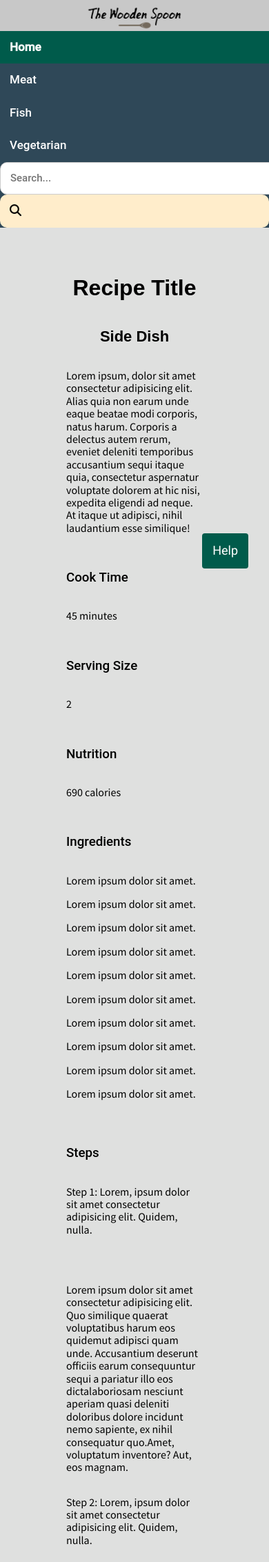
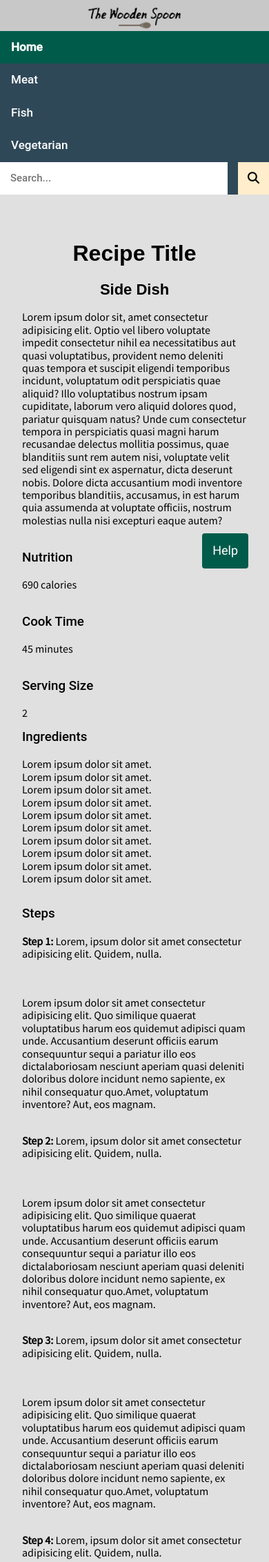
Before and after one commit to jameszangari/idm232, a PHP site: page /result.html in a window 390 px wide. Shown: the top 2264 px of the page at 69% size. Run offline with PHP 8.4, Linux system fonts and the light colour scheme; some libraries are stand-ins or nearby versions; some web fonts are replaced.

Commit message:
media query adjustments

```diff
--- a/recipes.css
+++ b/recipes.css
@@ -9,24 +9,39 @@ body {
 h1 {
     font-family: 'Montserrat Extra Bold', sans-serif;
     font-size: 32px;
+    margin-top: 0;
 }
 
 h2 {
     font-family: 'Source Sans Pro Bold', sans-serif;
     font-size: 22px;
+    margin-top: 0;
 }
 
 h3 {
     font-family: 'Roboto Medium', sans-serif;
+    margin-top: 0;
 }
 
 h4 {
     font-family: 'Ubuntu Regular', sans-serif;
+    margin-top: 0;
 }
 
-p {
+p,li {
     font-family: 'Source Sans Pro', serif;
     font-weight: 100;
+    margin-top: 0;
+    list-style: none;
+}
+
+ol {
+    margin: auto;
+    margin-left: -40px;
+}
+
+p b {
+    font-weight: bold;
 }
 
 .mainLogo {
@@ -93,13 +108,18 @@ a.active {
 
 .headerBox .search-container button {
     padding: 6px 10px;
-    margin-top: 8px;
     margin-right: 8px;
     background: #FFEDCB;
     font-size: 17px;
     border: none;
     cursor: pointer;
     border-radius: 10px;
+}
+
+@media only screen and (min-width: 600px) {
+    .headerBox .search-container button {
+        margin-top: 8px;
+    }
 }
 
 .headerBox .search-container button:hover {
@@ -142,6 +162,7 @@ Home Screen
 
 .gridTitle {
     font-size: 18px;
+    padding-top: 1em;
 }
 
 .gridTitle, .gridSide {
@@ -157,8 +178,8 @@ Result Page CSS
 .recipeGridResult {
     display: flex;
     flex-direction: column;
-    flex-wrap: wrap;
-    justify-content: center;
+    padding-top: 1em;
+    padding-bottom: 1em;
 }
 
 .resultImage, .resultImageIngredients {
@@ -171,6 +192,7 @@ Result Page CSS
 
 .resultTitle {
     text-align: center;
+    margin-top: 0;
 }
 
 .resultSide {
@@ -192,6 +214,7 @@ Result Page CSS
     margin-left: auto;
     margin-right: auto;
     height: auto;
+    width: 40%;
 }
 
 /* ===========================================
@@ -211,12 +234,18 @@ Media Queries
     .mainLogo {
         width: 40%;
     }
+
+    .miscInfo {
+        /* display: flex; */
+        /* justify-content: space-between; */
+        padding: 1em 0 2em 0;
+    }
 }
 
 /* Desktops and laptops ----------- */
 @media screen and (min-width: 1224px) {
     .recipeGrid {
-        margin: 0 10em 0 10em;
+        margin: auto 2em;
     }
 
     .mainLogo {
@@ -227,86 +256,92 @@ Media Queries
 /* Large screens ----------- */
 @media only screen  and (min-width : 1824px) {
     .recipeGrid {
-        margin: 0 20em 0 20em;
+        margin: auto 22em;
     }
 }
 
 @media screen and (min-width: 320px) and (max-width: 1024px) {
     .recipeGridResult {
-        padding: 1em 6em 1em 6em;
+        margin: auto 2em;
+        padding-bottom: 3em;
     }
 }
 
 @media screen and (min-width: 1024px) and (max-width: 1224px) {
     .recipeGridResult {
-        padding: 1em 9em 1em 9em;
-    }
-
-    .resultTime, .resultServing, .resultNutrition {
-        text-align: center;
+        margin: auto 10em;
     }
 }
 
-@media screen and (min-width: 1224px) and (max-width: 2560px) {
+@media screen and (min-width: 1224px) and (max-width: 1424px) {
     .recipeGridResult {
-        padding: 1em 0 1em 0;
-        margin: 1em 12em 1em 12em;
+        margin: auto 15em;
+    }
+}
+
+@media screen and (min-width: 1424px) and (max-width: 1824px) {
+    .recipeGridResult {
+        margin: auto 20em;
     }
 
     .resultImage, .resultImageIngredients {
-        width: 50%;
-    }
-
-    .stepsImages {
-        width: 30%;
-    }
-
-    .resultTime, .resultServing, .resultNutrition {
-        text-align: center;
+        width: 75%;
     }
 }
 
-@media screen and (min-width: 2560px) and (max-width: 4096px) {
+@media screen and (min-width: 1824px) and (max-width: 4096px) {
     .recipeGridResult {
-        padding: 1em 0 1em 0;
-        margin: 1em 40em 1em 40em;
+        margin: auto 30em;
+        text-align: center;
     }
 
-    .resultImage, .resultImageIngredients, .stepsImages {
-        width: 40%;
+    .resultImage, .resultImageIngredients {
+        width: 60%;
     }
 }
 
 @media screen and (min-width: 4096px) and (max-width: 5120px) {
     .recipeGridResult {
-        padding: 1em 0 1em 0;
-        margin: 1em 50em 1em 50em;
+        margin: auto 75em;
+        text-align: center;
     }
 
-    .resultImage, .resultImageIngredients, .stepsImages {
-        width: 30%;
+    .resultImage, .resultImageIngredients {
+        width: 75%;
     }
 }
 
 @media screen and (max-width: 600px) {
     .headerBox .search-container {
         float: none;
-}
-    .headerBox a, .headerBox input[type=text], .headerBox .search-container button {
+    }
+
+    .headerBox a, .headerBox input[type=text], .headerBox {
         float: none;
-        display: block;
         text-align: left;
-        width: 100%;
-        margin: 0;
+    }
+
+    .search-container button {
+        float: right;
+        z-index: 99;
+    }
+
+    .headerBox input[type=text] {
+        border: 1px solid #fff;
+        width: 77%;
+        z-index: 1;
+    }
+
+    .headerBox input[type=text], .headerBox .search-container button {
+        border-radius: 0;
         padding: 14px;
-    }
-  .headerBox input[type=text] {
-        border: 1px solid #ccc;
+        margin: auto;
     }
 }
 
 /* ===========================================
 =========================================== */
+
 
 /* ===========================================
 
--- a/result.html
+++ b/result.html
@@ -36,65 +36,73 @@
 
 <div class="recipeGridResult">
     <img class="resultImage" src="https://via.placeholder.com/660x360" alt="">
+    <br>
     <h1 class="resultTitle">Recipe Title</h1>
     <h2 class="resultSide">Side Dish</h2>
-    <p class="resultDescription">Lorem ipsum, dolor sit amet consectetur adipisicing elit. Alias quia non earum unde eaque beatae modi corporis, natus harum. Corporis a delectus autem rerum, eveniet deleniti temporibus accusantium sequi itaque quia, consectetur aspernatur voluptate dolorem at hic nisi, expedita eligendi ad neque. At itaque ut adipisci, nihil laudantium esse similique!</p>
+    <p class="resultDescription">Lorem ipsum dolor sit, amet consectetur adipisicing elit. Optio vel libero voluptate impedit consectetur nihil ea necessitatibus aut quasi voluptatibus, provident nemo deleniti quas tempora et suscipit eligendi temporibus incidunt, voluptatum odit perspiciatis quae aliquid? Illo voluptatibus nostrum ipsam cupiditate, laborum vero aliquid dolores quod, pariatur quisquam natus? Unde cum consectetur tempora in perspiciatis quasi magni harum recusandae delectus mollitia possimus, quae blanditiis sunt rem autem nisi, voluptate velit sed eligendi sint ex aspernatur, dicta deserunt nobis. Dolore dicta accusantium modi inventore temporibus blanditiis, accusamus, in est harum quia assumenda at voluptate officiis, nostrum molestias nulla nisi excepturi eaque autem?</p>
     <br>
-    <h3 class="resultTime">Cook Time</h3>
-    <p class="resultTime">45 minutes</p>
-    <br>
-    <h3 class="resultServing">Serving Size</h3>
-    <p class="resultServing">2</p>
-    <br>
-    <h3 class="resultNutrition">Nutrition</h3>
-    <p class="resultNutrition">690 calories</p>
-    <br>
+  <div class="miscInfo">
+      <h3>Nutrition</h3><p class="resultNutrition">690 calories</p>
+  <br>
+      <h3>Cook Time</h3><p class="resultTime">45 minutes</p>
+  <br>
+      <h3>Serving Size</h3><p class="resultServing">2</p>
+</div>
+
     <h3>Ingredients</h3>
         <div class="resultIngredients">
-            <p>Lorem ipsum dolor sit amet.</p>
-            <p>Lorem ipsum dolor sit amet.</p>
-            <p>Lorem ipsum dolor sit amet.</p>
-            <p>Lorem ipsum dolor sit amet.</p>
-            <p>Lorem ipsum dolor sit amet.</p>
-            <p>Lorem ipsum dolor sit amet.</p>
-            <p>Lorem ipsum dolor sit amet.</p>
-            <p>Lorem ipsum dolor sit amet.</p>
-            <p>Lorem ipsum dolor sit amet.</p>
-            <p>Lorem ipsum dolor sit amet.</p>
+          <ol>
+            <li>Lorem ipsum dolor sit amet.</li>
+            <li>Lorem ipsum dolor sit amet.</li>
+            <li>Lorem ipsum dolor sit amet.</li>
+            <li>Lorem ipsum dolor sit amet.</li>
+            <li>Lorem ipsum dolor sit amet.</li>
+            <li>Lorem ipsum dolor sit amet.</li>
+            <li>Lorem ipsum dolor sit amet.</li>
+            <li>Lorem ipsum dolor sit amet.</li>
+            <li>Lorem ipsum dolor sit amet.</li>
+            <li>Lorem ipsum dolor sit amet.</li>
+          </ol>
         </div>
     <img class="resultImageIngredients" src="https://via.placeholder.com/660x360" alt="">
     <h3 class="resultSteps">Steps</h3>
     <div class="stepsImagesGrid">
-    <p>Step 1: Lorem, ipsum dolor sit amet consectetur adipisicing elit. Quidem, nulla.</p>
+    <p><b>Step 1:</b> Lorem, ipsum dolor sit amet consectetur adipisicing elit. Quidem, nulla.</p>
     <br>
     <img src="https://via.placeholder.com/230x230" alt="" class="stepsImages">
     <br>
     <p>Lorem ipsum dolor sit amet consectetur adipisicing elit. Quo similique quaerat voluptatibus harum eos quidemut adipisci quam unde. Accusantium deserunt officiis earum consequuntur sequi a pariatur illo eos dictalaboriosam nesciunt aperiam quasi deleniti doloribus dolore incidunt nemo sapiente, ex nihil consequatur quo.Amet, voluptatum inventore? Aut, eos magnam.</p>
-    <p>Step 2: Lorem, ipsum dolor sit amet consectetur adipisicing elit. Quidem, nulla.</p>
+    <br>
+    <p><b>Step 2:</b> Lorem, ipsum dolor sit amet consectetur adipisicing elit. Quidem, nulla.</p>
     <br>
     <img src="https://via.placeholder.com/230x230" alt="" class="stepsImages">
     <br>
     <p>Lorem ipsum dolor sit amet consectetur adipisicing elit. Quo similique quaerat voluptatibus harum eos quidemut adipisci quam unde. Accusantium deserunt officiis earum consequuntur sequi a pariatur illo eos dictalaboriosam nesciunt aperiam quasi deleniti doloribus dolore incidunt nemo sapiente, ex nihil consequatur quo.Amet, voluptatum inventore? Aut, eos magnam.</p>
-    <p>Step 3: Lorem, ipsum dolor sit amet consectetur adipisicing elit. Quidem, nulla.</p>
+    <br>
+    <p><b>Step 3:</b> Lorem, ipsum dolor sit amet consectetur adipisicing elit. Quidem, nulla.</p>
     <br>
     <img src="https://via.placeholder.com/230x230" alt="" class="stepsImages">
     <br>
     <p>Lorem ipsum dolor sit amet consectetur adipisicing elit. Quo similique quaerat voluptatibus harum eos quidemut adipisci quam unde. Accusantium deserunt officiis earum consequuntur sequi a pariatur illo eos dictalaboriosam nesciunt aperiam quasi deleniti doloribus dolore incidunt nemo sapiente, ex nihil consequatur quo.Amet, voluptatum inventore? Aut, eos magnam.</p>
-    <p>Step 4: Lorem, ipsum dolor sit amet consectetur adipisicing elit. Quidem, nulla.</p>
+    <br>
+    <p><b>Step 4:</b> Lorem, ipsum dolor sit amet consectetur adipisicing elit. Quidem, nulla.</p>
     <br>
     <img src="https://via.placeholder.com/230x230" alt="" class="stepsImages">
     <br>
     <p>Lorem ipsum dolor sit amet consectetur adipisicing elit. Quo similique quaerat voluptatibus harum eos quidemut adipisci quam unde. Accusantium deserunt officiis earum consequuntur sequi a pariatur illo eos dictalaboriosam nesciunt aperiam quasi deleniti doloribus dolore incidunt nemo sapiente, ex nihil consequatur quo.Amet, voluptatum inventore? Aut, eos magnam.</p>
-    <p>Step 5: Lorem, ipsum dolor sit amet consectetur adipisicing elit. Quidem, nulla.</p>
+    <br>
+    <p><b>Step 5:</b> Lorem, ipsum dolor sit amet consectetur adipisicing elit. Quidem, nulla.</p>
     <br>
     <img src="https://via.placeholder.com/230x230" alt="" class="stepsImages">
     <br>
     <p>Lorem ipsum dolor sit amet consectetur adipisicing elit. Quo similique quaerat voluptatibus harum eos quidemut adipisci quam unde. Accusantium deserunt officiis earum consequuntur sequi a pariatur illo eos dictalaboriosam nesciunt aperiam quasi deleniti doloribus dolore incidunt nemo sapiente, ex nihil consequatur quo.Amet, voluptatum inventore? Aut, eos magnam.</p>
-    <p>Step 6: Lorem, ipsum dolor sit amet consectetur adipisicing elit. Quidem, nulla.</p>
+    <br>
+    <p><b>Step 6:</b> Lorem, ipsum dolor sit amet consectetur adipisicing elit. Quidem, nulla.</p>
     <br>
     <img src="https://via.placeholder.com/230x230" alt="" class="stepsImages">
     <br>
     <p>Lorem ipsum dolor sit amet consectetur adipisicing elit. Quo similique quaerat voluptatibus harum eos quidemut adipisci quam unde. Accusantium deserunt officiis earum consequuntur sequi a pariatur illo eos dictalaboriosam nesciunt aperiam quasi deleniti doloribus dolore incidunt nemo sapiente, ex nihil consequatur quo.Amet, voluptatum inventore? Aut, eos magnam.</p>
+    <br>
     </div>
 </div>
 
```
